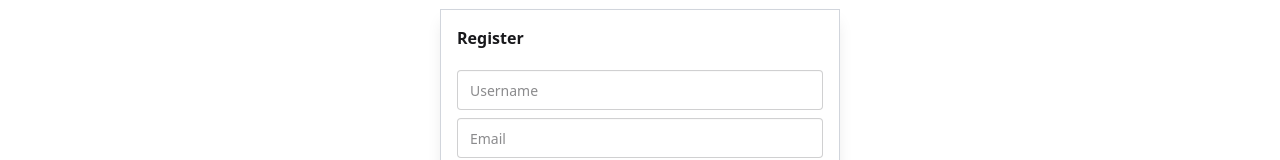
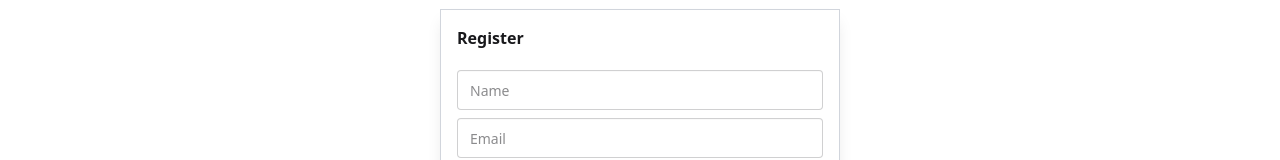
Before and after one commit to dojimori/lost-and-found-frontend, a Vue app: page /register in a window 1280 px wide. Shown: the part 215-375 px from the top of the page. Built offline with nearby package versions, Linux system fonts and the light colour scheme.

Commit message:
username -> name

```diff
--- a/src/views/register-view.vue
+++ b/src/views/register-view.vue
@@ -7,8 +7,8 @@
       <h4 class="mb-4 font-bold">Register</h4>
       <div class="flex flex-col gap-2">
         <label for="" class="floating-label">
-          <span>Username</span>
-          <input type="text" class="input w-full" placeholder="Username" />
+          <span>Name</span>
+          <input type="text" class="input w-full" placeholder="Name" />
         </label>
 
         <label for="" class="floating-label">
```
